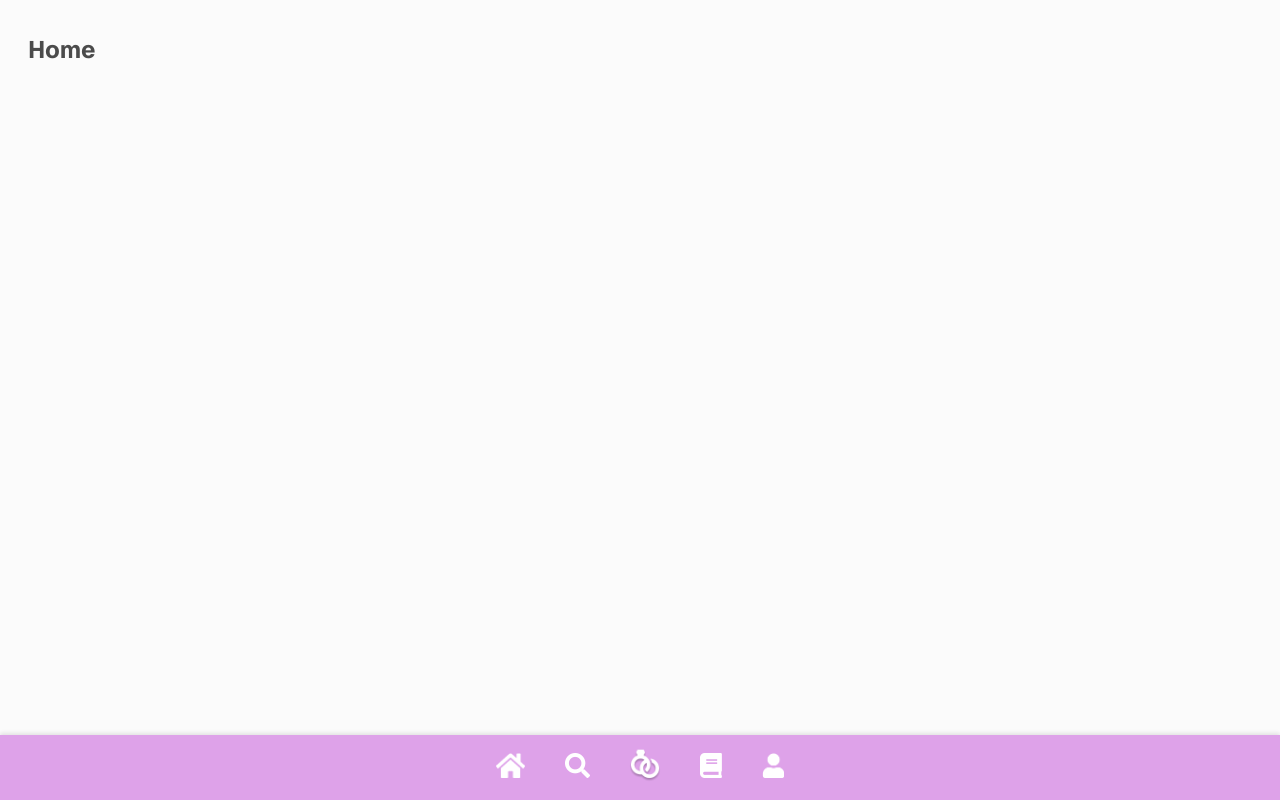
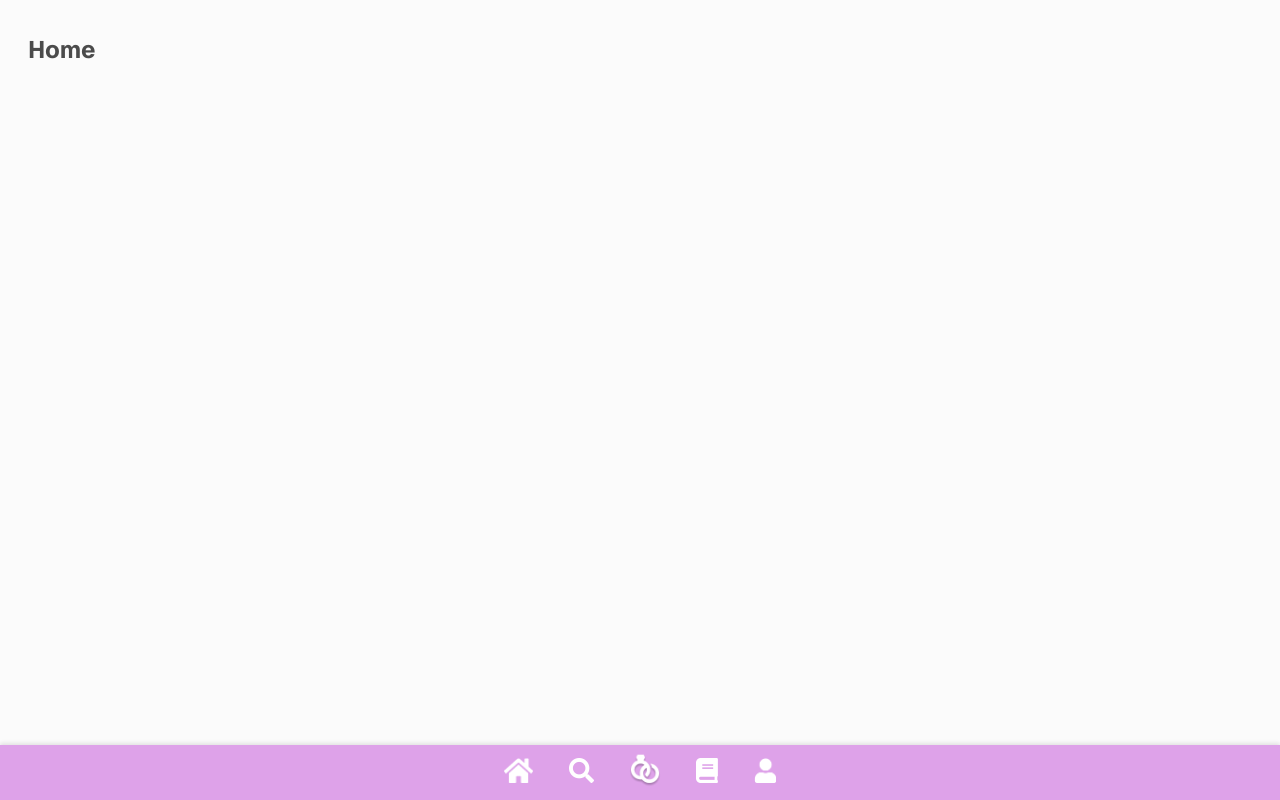
Before and after one commit to sb-haz/mwm-frontend, a Next.js app: page /home in a window 1280 px wide. Built offline with nearby package versions, Linux system fonts and the light colour scheme.

Commit message:
improve footer

```diff
--- a/app/styles/footer.css
+++ b/app/styles/footer.css
@@ -4,7 +4,7 @@
     left: 0;
     width: 100%;
     background-color: #DEA2E9;
-    padding: 15px 0;
+    padding: 10px 0;
     display: flex;
     justify-content: space-around;
     align-items: center;
@@ -24,7 +24,7 @@
 .footer-icon {
     height: 25px;
     width: auto;
-    margin: 0 20px;
+    margin: 0 18px;
     position: relative;
 }
 
```
